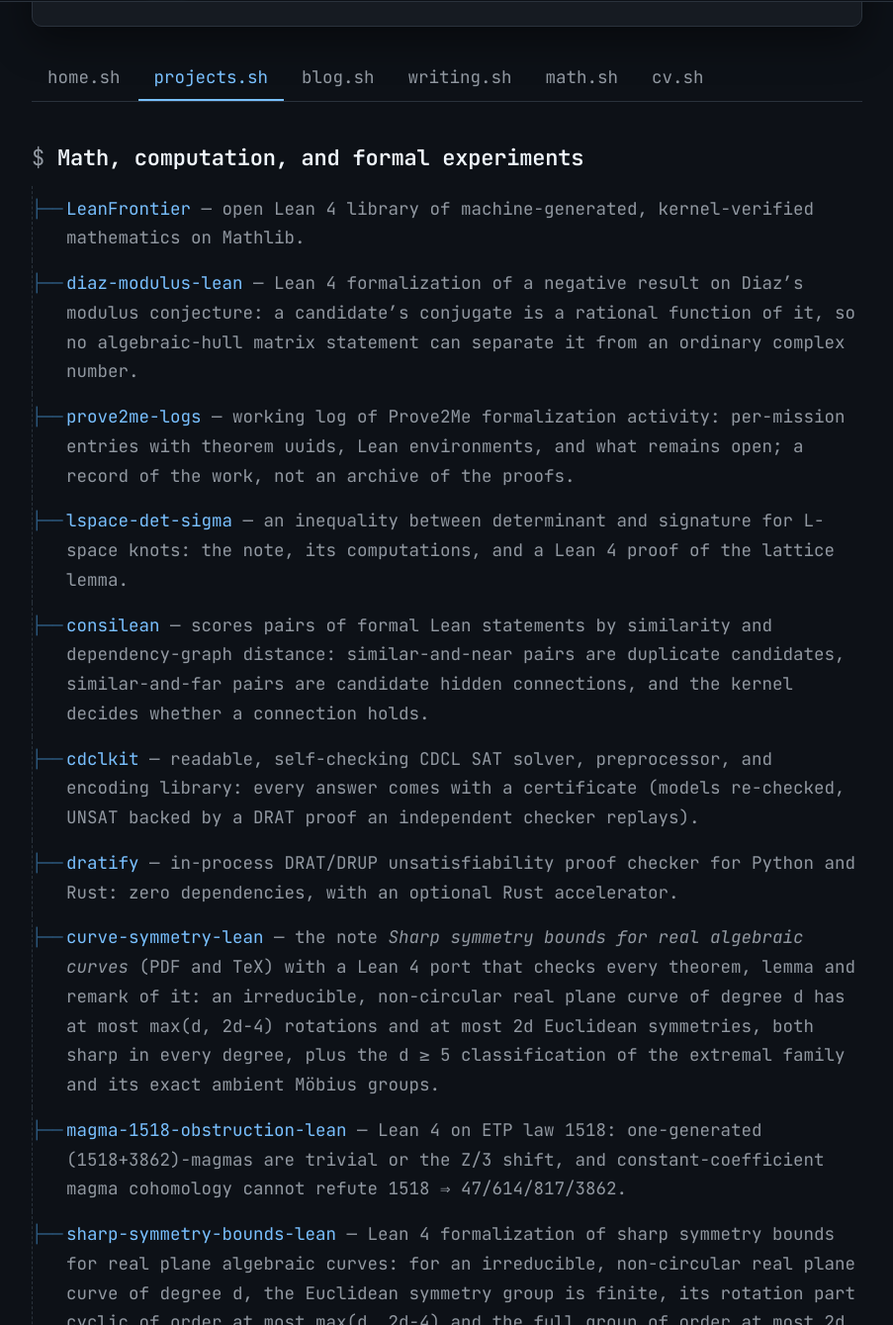
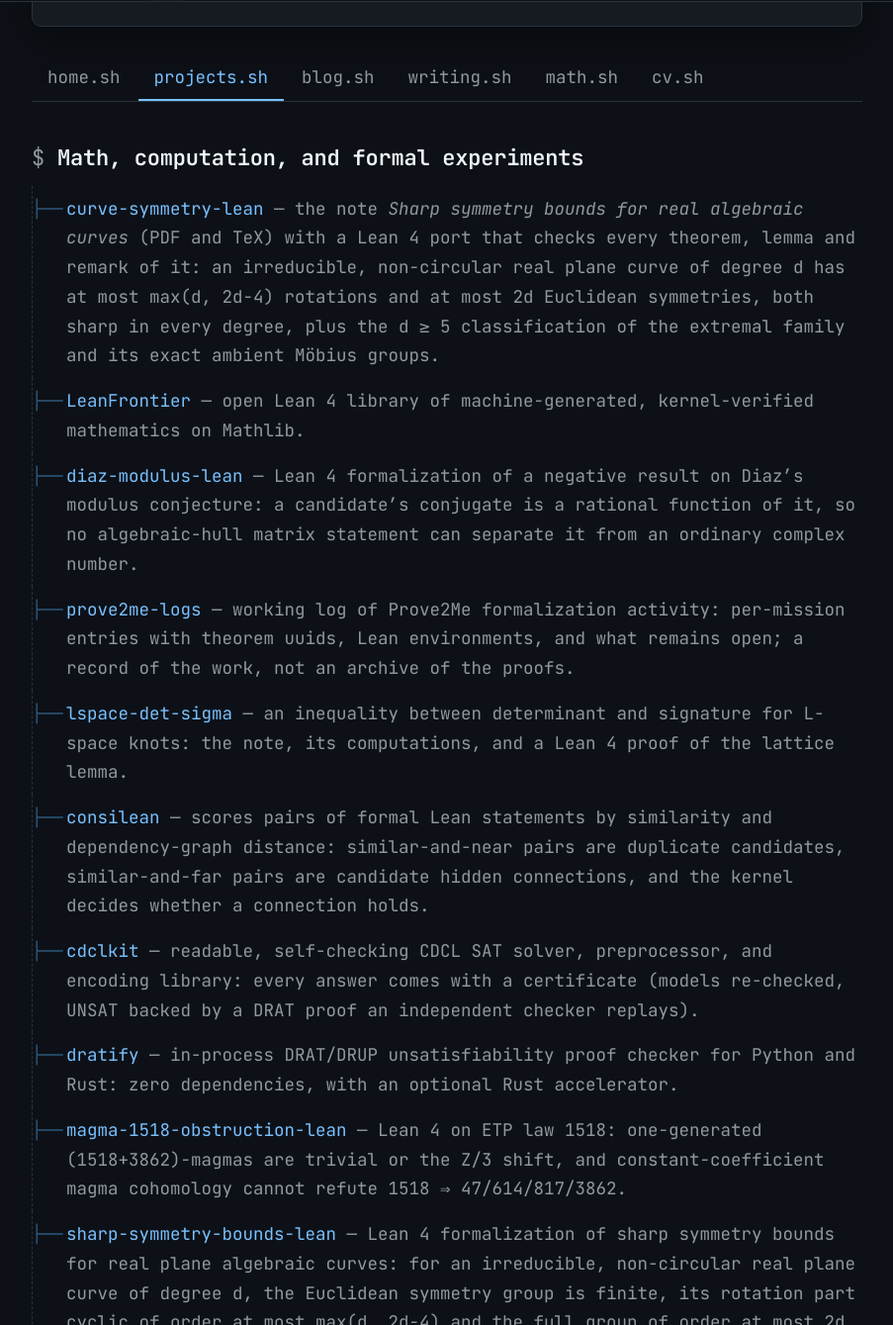
Before and after one commit to carlok/carlok.github.io, a Jekyll site: the page built from projects.md, in a window 1280 px wide and 1400 px high, scrolled down 344 px, cut to the strip 61-1400 px from the top of the window. Shown: the whole strip at 99% size, without its empty margins (188-1091 px from the left). Built offline with Jekyll 4.4.1, drawn with Linux system fonts in a browser that asks for light colours; part of the change alters nothing that is shown.

```diff
--- a/projects.md
+++ b/projects.md
@@ -31,6 +31,7 @@ permalink: /projects/
 
 ## Math, computation, and formal experiments
 
+- [curve-symmetry-lean](https://github.com/carlok/curve-symmetry-lean) — the note *Sharp symmetry bounds for real algebraic curves* (PDF and TeX) with a Lean 4 port that checks every theorem, lemma and remark of it: an irreducible, non-circular real plane curve of degree d has at most max(d, 2d−4) rotations and at most 2d Euclidean symmetries, both sharp in every degree, plus the d ≥ 5 classification of the extremal family and its exact ambient Möbius groups.
 - [LeanFrontier](https://carlok.github.io/LeanFrontier/) — open Lean 4 library of machine-generated, kernel-verified mathematics on Mathlib.
 - [diaz-modulus-lean](https://github.com/carlok/diaz-modulus-lean) — Lean 4 formalization of a negative result on Diaz's modulus conjecture: a candidate's conjugate is a rational function of it, so no algebraic-hull matrix statement can separate it from an ordinary complex number.
 - [prove2me-logs](https://github.com/carlok/prove2me-logs) — working log of Prove2Me formalization activity: per-mission entries with theorem uuids, Lean environments, and what remains open; a record of the work, not an archive of the proofs.
@@ -38,7 +39,6 @@ permalink: /projects/
 - [consilean](https://github.com/carlok/consilean) — scores pairs of formal Lean statements by similarity and dependency-graph distance: similar-and-near pairs are duplicate candidates, similar-and-far pairs are candidate hidden connections, and the kernel decides whether a connection holds.
 - [cdclkit](https://github.com/carlok/cdclkit) — readable, self-checking CDCL SAT solver, preprocessor, and encoding library: every answer comes with a certificate (models re-checked, UNSAT backed by a DRAT proof an independent checker replays).
 - [dratify](https://github.com/carlok/dratify) — in-process DRAT/DRUP unsatisfiability proof checker for Python and Rust: zero dependencies, with an optional Rust accelerator.
-- [curve-symmetry-lean](https://github.com/carlok/curve-symmetry-lean) — the note *Sharp symmetry bounds for real algebraic curves* (PDF and TeX) with a Lean 4 port that checks every theorem, lemma and remark of it: an irreducible, non-circular real plane curve of degree d has at most max(d, 2d−4) rotations and at most 2d Euclidean symmetries, both sharp in every degree, plus the d ≥ 5 classification of the extremal family and its exact ambient Möbius groups.
 - [magma-1518-obstruction-lean](https://github.com/carlok/magma-1518-obstruction-lean) — Lean 4 on ETP law 1518: one-generated (1518+3862)-magmas are trivial or the Z/3 shift, and constant-coefficient magma cohomology cannot refute 1518 ⇒ 47/614/817/3862.
 - [sharp-symmetry-bounds-lean](https://github.com/carlok/sharp-symmetry-bounds-lean) — Lean 4 formalization of sharp symmetry bounds for real plane algebraic curves: for an irreducible, non-circular real plane curve of degree d, the Euclidean symmetry group is finite, its rotation part cyclic of order at most max(d, 2d−4) and the full group of order at most 2d, with both bounds attained in every degree.
 - [unstated-conclusions](https://github.com/carlok/unstated-conclusions) — the dual of unused-assumptions: Mathlib theorems whose proofs establish a stronger conclusion than they state, read off the last step of the proof term.
```
